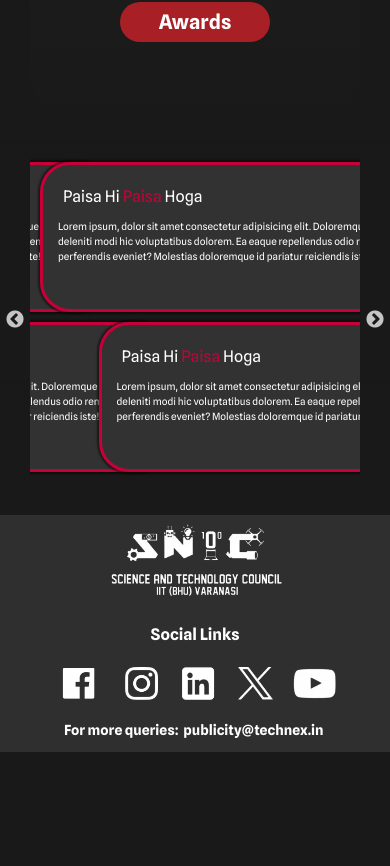
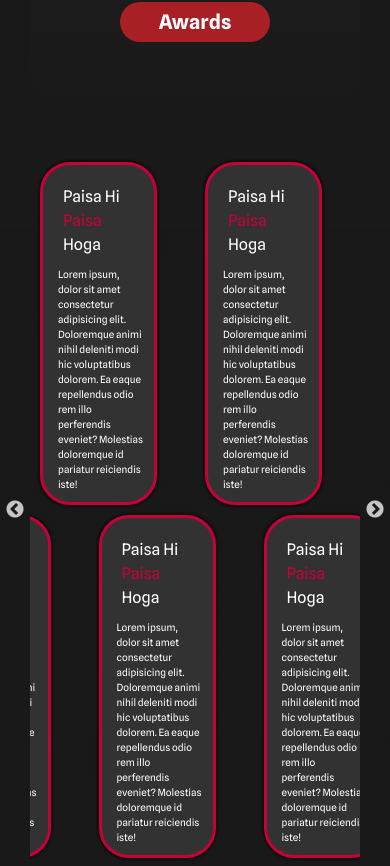
Before and after one commit to technex-iit-bhu/CA_Frontend, a Next.js app: page / in a window 390 px wide. Shown: the part 5338-6204 px from the top of the page. Before the commit the page ends 6090 px from the top, so only its background shows below. Built offline with nearby package versions, Linux system fonts and the light colour scheme.

Commit message:
Made responsive cards

```diff
--- a/src/components/carousel.tsx
+++ b/src/components/carousel.tsx
@@ -3,12 +3,14 @@ import Slider from "react-slick";
 import Head from "next/head";
 import IncentiveCard from "./incentive_card";
 import { v4 as uuidv4 } from 'uuid';
+import "src/styles/Incentive.module.css";
 
 
 const titletext = ["Paisa Hi ",  <span key={uuidv4()} style={{color: "#C70039"}}>Paisa</span>, " Hoga"];
 const lor = `Lorem ipsum, dolor sit amet consectetur adipisicing elit. Doloremque animi nihil deleniti modi hic voluptatibus dolorem. Ea eaque repellendus odio rem illo perferendis eveniet? Molestias doloremque id pariatur reiciendis iste!`
 
 const IncentivesCarousel = () => {
+
 
         const settings = {
           infinite: true,
@@ -17,12 +19,13 @@ const IncentivesCarousel = () => {
           speed: 500,
           slidesToShow: 3,
           slidesToScroll: 1,
+        //   centerMode: true,
 
 
 
           responsive: [
             {
-              breakpoint: 1268,
+              breakpoint: 624,
               settings: {
                 slidesToShow: 2,
                 slidesToScroll: 1,
@@ -31,7 +34,7 @@ const IncentivesCarousel = () => {
               },
             },
             {
-              breakpoint: 866,
+              breakpoint: 264,
               settings: {
                 slidesToShow: 1,
                 slidesToScroll: 1,
@@ -40,12 +43,15 @@ const IncentivesCarousel = () => {
               },
             },
             {
-                breakpoint: 500,
+                breakpoint: 100,
                 settings: {
-                    infinite: false,
+                    infinite: true,
                   slidesToShow: 1,
                   slidesToScroll: 1,
                   autoplay: true,
+                  mobileFirst: true,
+                  adaptiveHeight: true,
+
             autoplaySpeed: 5000,
                 },
               },
@@ -64,7 +70,7 @@ const IncentivesCarousel = () => {
 
             <div>
             <IncentiveCard title={titletext} text={lor} />
-            <div style={{marginLeft: "15vw"}}>
+            <div style={{marginLeft: "max(20px, 15vw)"}}>
             <IncentiveCard title={titletext} text={lor} />
             </div>
 
@@ -73,7 +79,7 @@ const IncentivesCarousel = () => {
 
             <div>
             <IncentiveCard title={titletext} text={lor} />
-            <div style={{marginLeft: "15vw"}}>
+            <div style={{marginLeft: "max(20px, 15vw)"}}>
             <IncentiveCard title={titletext} text={lor} />
             </div>
 
@@ -81,7 +87,7 @@ const IncentivesCarousel = () => {
 
             <div>
             <IncentiveCard title={titletext} text={lor} />
-            <div style={{marginLeft: "15vw"}}>
+            <div style={{marginLeft: "max(20px, 15vw)"}}>
             <IncentiveCard title={titletext} text={lor} />
             </div>
 
@@ -89,7 +95,7 @@ const IncentivesCarousel = () => {
 
             <div>
             <IncentiveCard title={titletext} text={lor} />
-            <div style={{marginLeft: "15vw"}}>
+            <div style={{marginLeft: "max(20px, 15vw)"}}>
             <IncentiveCard title={titletext} text={lor} />
             </div>
 
--- a/src/components/incentive_card.tsx
+++ b/src/components/incentive_card.tsx
@@ -11,9 +11,9 @@ interface CardProps {
 const IncentiveCard: FC<CardProps> = ({title, text}) => {
     return(
     <div style={{
-        width: "max(400px, 30vw)",
-        height: "max(150px, 10vh)",
-        display: "block",
+        width: "max(10px, 30vw)",
+        // height: "max(150px, 10vh)",
+        display: "flex",
         border: "10px solid #C70039",
         borderRadius: "30px",
         borderWidth: "3px",
--- a/src/styles/Incentive.module.css
+++ b/src/styles/Incentive.module.css
@@ -13,3 +13,12 @@
     overflow: hidden;
 
 }
+
+.slick-slide {
+    position: relative;
+    z-index: 1;
+    /* your choice,  but make sure z-index of active slide is higher than this value */
+  }
+.slick-slide.slick-current {
+     z-index: 10;
+  }
```
